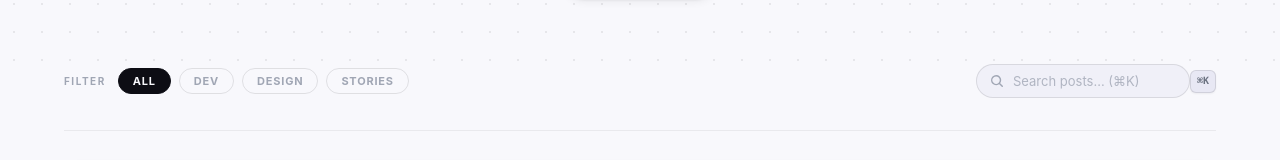
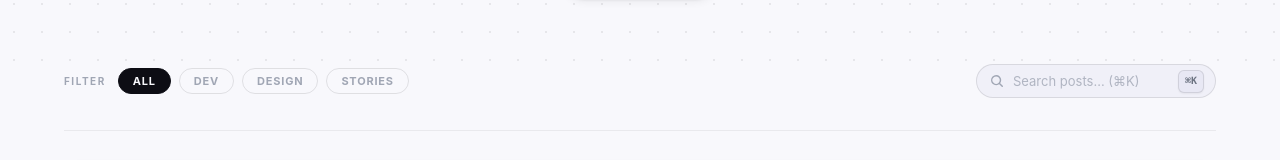
Before and after one commit to sorrysungkwon/glowtris-blog, a Next.js app: page / in a window 1280 px wide. Shown: the part 403-563 px from the top of the page. Built offline with nearby package versions, Linux system fonts and the light colour scheme; a web font is replaced by a local one.

Commit message:
fix: resolve search input badge overlay overlap

```diff
--- a/app/globals.css
+++ b/app/globals.css
@@ -2082,6 +2082,9 @@ button { font-family: inherit; cursor: pointer; border: none; }
 
 /* ─── Search Modal — Cyber Neon Premium ──────────────────────────────────── */
 .search-shortcut-badge {
+  position: absolute;
+  right: 12px;
+  z-index: 10;
   display: inline-flex;
   align-items: center;
   justify-content: center;
```
